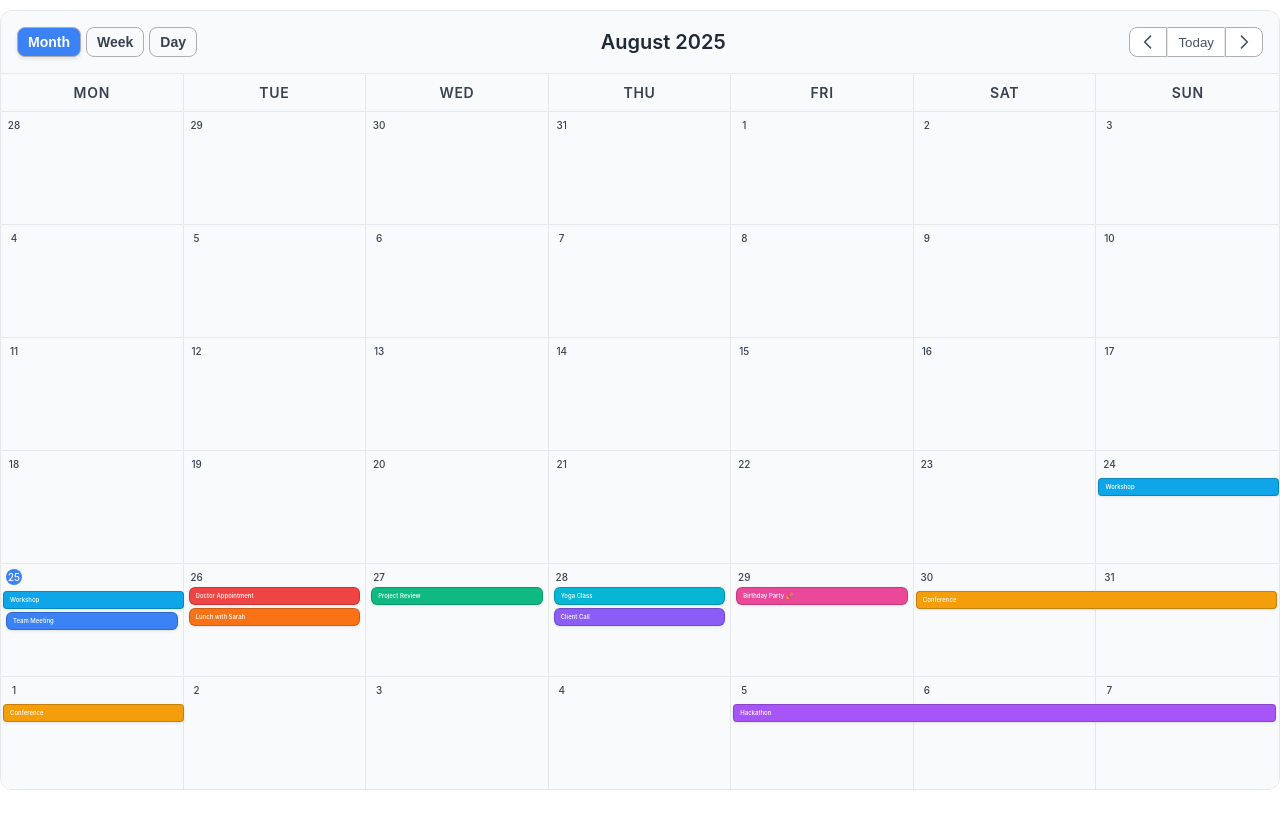
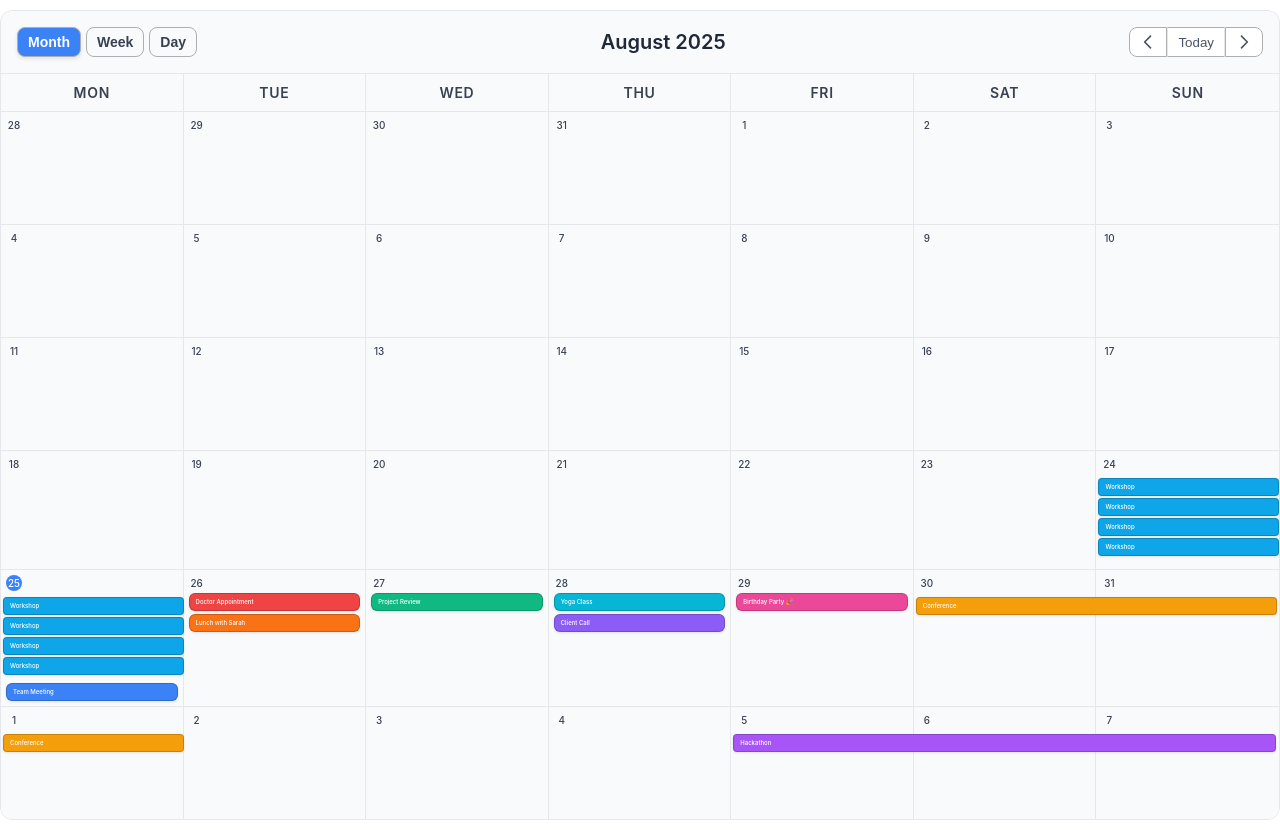
Before and after one commit to safdar-azeem/v-event-calendar, a Vue app: page / in a window 1280 px wide. Built offline with nearby package versions, Linux system fonts and the light colour scheme.

Commit message:
Update sampleEvents.ts

```diff
--- a/src/sampleEvents.ts
+++ b/src/sampleEvents.ts
@@ -109,6 +109,33 @@ const sampleEvents = ref<CalendarEvent[]>([
       textColor: '#ffffff',
       description: 'Two-day technical workshop',
    },
+   {
+      id: '13',
+      title: 'Workshop',
+      start: withTime(9, 0, -1), // yesterday
+      end: withTime(17, 0, 0), // today
+      backgroundColor: '#0ea5e9',
+      textColor: '#ffffff',
+      description: 'Two-day technical workshop',
+   },
+   {
+      id: '14',
+      title: 'Workshop',
+      start: withTime(9, 0, -1), // yesterday
+      end: withTime(17, 0, 0), // today
+      backgroundColor: '#0ea5e9',
+      textColor: '#ffffff',
+      description: 'Two-day technical workshop',
+   },
+   {
+      id: '15',
+      title: 'Workshop',
+      start: withTime(9, 0, -1), // yesterday
+      end: withTime(17, 0, 0), // today
+      backgroundColor: '#0ea5e9',
+      textColor: '#ffffff',
+      description: 'Two-day technical workshop',
+   },
 ])
 
 export default sampleEvents
```
